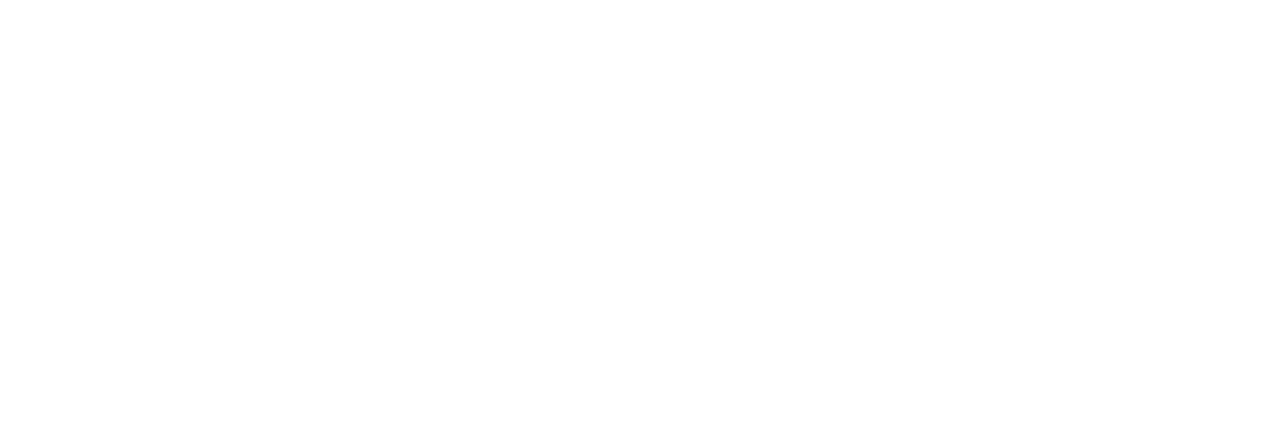
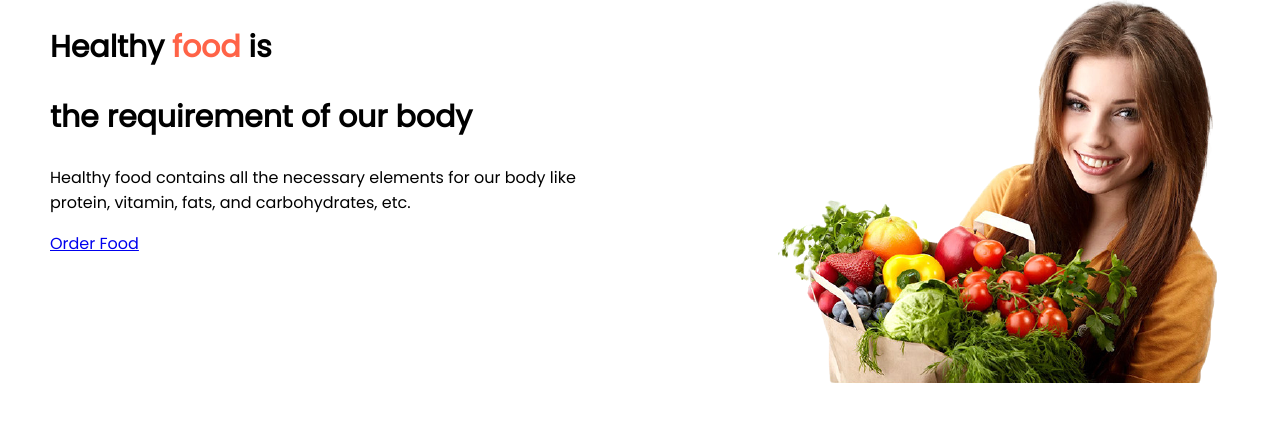
Before and after one commit to rehadhasan/foodwebsite, a plain HTML site: page index.html in a window 1280 px wide. Drawn offline with Linux system fonts and the light colour scheme.

Commit message:
addheader

```diff
--- a/index.html
+++ b/index.html
@@ -5,11 +5,48 @@
     <meta charset="UTF-8">
     <meta http-equiv="X-UA-Compatible" content="IE=edge">
     <meta name="viewport" content="width=device-width, initial-scale=1.0">
+
+    <link rel="preconnect" href="https://fonts.googleapis.com">
+    <link rel="preconnect" href="https://fonts.gstatic.com" crossorigin>
+    <link href="https://fonts.googleapis.com/css2?family=Poppins&display=swap" rel="stylesheet">
+
     <title>My First FoodWebsite</title>
+
+    <link rel="stylesheet" href="style.css">
+
 </head>
 
 <body>
 
+    <section id="header">
+
+        <div class="healthy">
+
+            <h1>Healthy <span>food</span> is </h1>
+            <h1>the requirement of our body</h1>
+
+
+            <p>Healthy food contains all the necessary
+                elements for our body like protein, vitamin,
+                fats, and carbohydrates, etc.</p>
+
+            <a href="#">Order Food</a>
+
+
+
+        </div>
+
+        <div class="foodimage">
+
+            <img src="images/food.png" alt="">
+
+        </div>
+
+
+    </section>
+
+
+
 </body>
 
 </html>
--- a/style.css
+++ b/style.css
@@ -0,0 +1,22 @@
+body{
+    font-family: 'Poppins', sans-serif;
+    margin: 0px;
+}
+section{
+    margin: 0px 50px;
+    background-image: url(images/bg1.jpg);
+}
+.healthy{
+    width: 50%;
+    float: left;
+}
+.healthy h1{
+    font-size: 30px;
+}
+.healthy span{
+    color: tomato;
+}
+.foodimage{
+    width: 50%;
+    float: right;
+}
```
Also changed, not shown: images/bg1.jpg (renamed from images/Frame 58.jpg).
